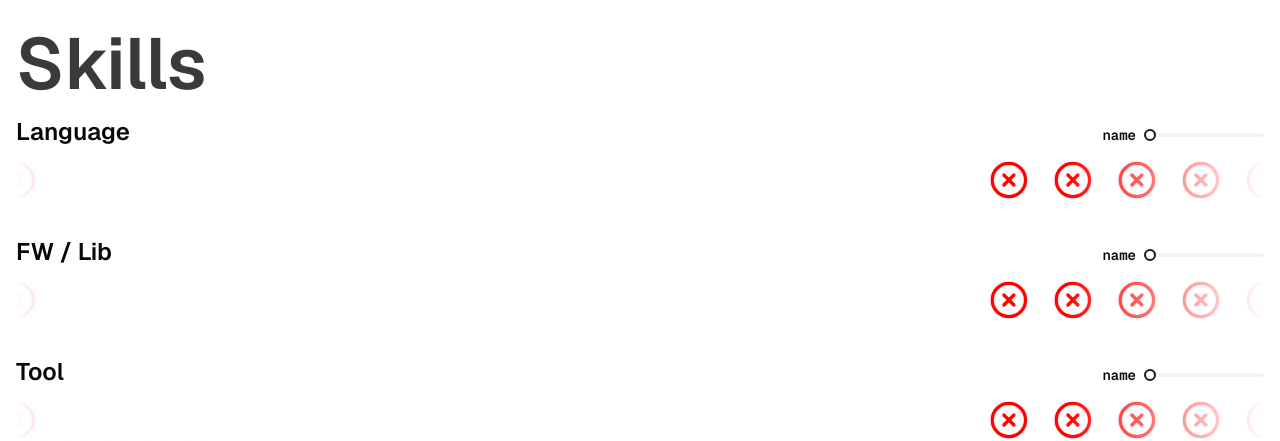
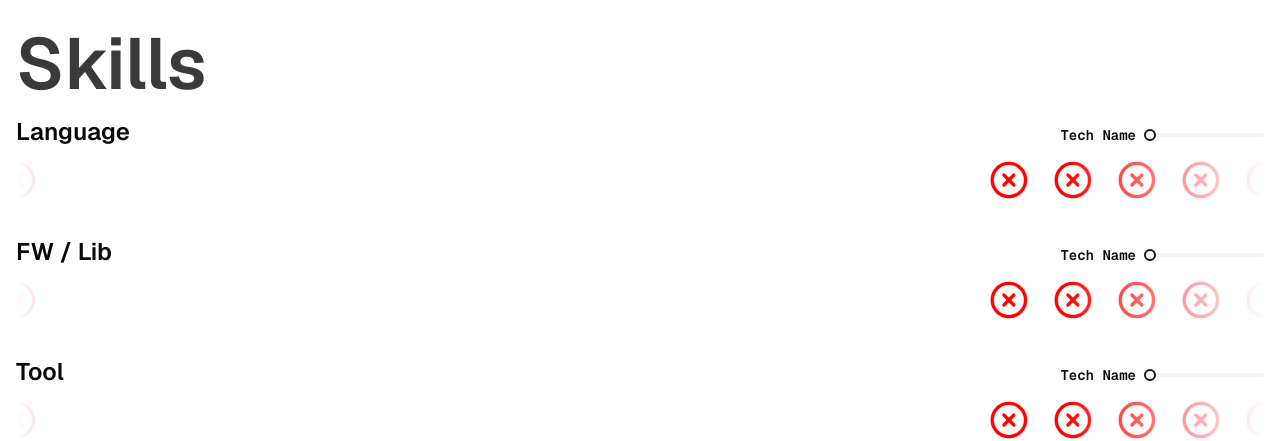
Before and after one commit to 273Do/NewPortfolio, a Next.js app: page / in a window 1280 px wide. Shown: the part 1200-1641 px from the top of the page. Built offline with nearby package versions, Linux system fonts and the light colour scheme.

Commit message:
🩹 Marqueeの簡単な修正を行いました。

```diff
--- a/app/layout.tsx
+++ b/app/layout.tsx
@@ -1,5 +1,5 @@
 import { ThemeProvider } from "@/components/theme-provider";
-import { ReactLenis, useLenis } from "lenis/react";
+import { ReactLenis } from "lenis/react";
 import type { Metadata } from "next";
 import { Geist, Geist_Mono } from "next/font/google";
 import "./globals.css";
--- a/features/Marquee/Marquee.tsx
+++ b/features/Marquee/Marquee.tsx
@@ -9,7 +9,8 @@ import { CircleX } from "lucide-react";
 import { useState } from "react";
 
 interface TechIconData {
-  name: string;
+  tool_name: string;
+  icon_name: string;
   level: number;
 }
 
@@ -18,7 +19,8 @@ const MarqueeWidget = ({
   techData,
 }: { title: string; techData: TechIconData[] }) => {
   const [techItem, setTehItem] = useState<TechIconData>({
-    name: "name",
+    tool_name: "Tech Name",
+    icon_name: "",
     level: 0,
   });
 
@@ -28,8 +30,7 @@ const MarqueeWidget = ({
         <div className="flex items-baseline justify-between">
           <p className="text-2xl">{title}</p>
           <div className="flex flex-row items-center gap-2">
-            <p className="font-mono text-sm ">{techItem.name}</p>
-            {/* <div className="h-1 w-30 bg-muted-foreground" /> */}
+            <p className="font-mono text-sm ">{techItem.tool_name}</p>
             <Slider
               defaultValue={[techItem.level]}
               value={[techItem.level]}
@@ -43,17 +44,17 @@ const MarqueeWidget = ({
         <Marquee
           gradient
           gradientColor="var(--background)"
-          className="text-muted-foreground py-3 items-center"
+          className="items-center py-3 text-muted-foreground"
           loop={0}
         >
           {techData.map((icon: TechIconData) => {
             const IconComponent = (
               Icons as unknown as Record<string, React.ComponentType>
-            )[`Si${icon.name}`];
+            )[`Si${icon.icon_name}`];
 
             if (typeof IconComponent === "undefined")
               return (
-                <div key={icon.name} className="px-3">
+                <div key={icon.tool_name} className="px-3">
                   <Slot className="h-10 w-full">
                     <CircleX color="red" />
                   </Slot>
@@ -62,12 +63,12 @@ const MarqueeWidget = ({
             return (
               // biome-ignore lint/a11y/useKeyWithClickEvents: <explanation>
               <div
-                key={icon.name}
+                key={icon.tool_name}
                 className="px-3"
                 onClick={() => setTehItem(icon)}
               >
                 <Slot
-                  className={`${icon.name === techItem.name ? "text-primary scale-120" : ""} duration-200 h-10 hover:cursor-pointer hover:scale-120 w-full`}
+                  className={`${icon.tool_name === techItem.tool_name ? "scale-120 text-primary" : ""} h-10 w-full duration-200 hover:scale-120 hover:cursor-pointer`}
                 >
                   <IconComponent />
                 </Slot>
--- a/features/main/components/Profile/Profile.tsx
+++ b/features/main/components/Profile/Profile.tsx
@@ -10,7 +10,7 @@ const Profile = () => {
         <div className="flex items-start gap-6">
           <Image
             src={MyImg}
-            className="aspect-square min-w-72 grayscale"
+            className="aspect-square min-w-72 grayscale duration-400 hover:grayscale-0"
             alt="myimg"
             width={300}
             height={100}
--- a/features/main/components/Skills/Skills.tsx
+++ b/features/main/components/Skills/Skills.tsx
@@ -1,11 +1,11 @@
 import MarqueeWidget from "../../../Marquee/Marquee";
 
 const techData = [
-  { name: "Typescript", level: 4 },
-  { name: "Javascript", level: 1 },
-  { name: "React", level: 2 },
-  { name: "Nextdotjs", level: 5 },
-  { name: "Tailwindcss", level: 3 },
+  { tool_name: "Typescript", icon_name: "Typescript", level: 4 },
+  { tool_name: "Javascript", icon_name: "Javascript", level: 1 },
+  { tool_name: "React", icon_name: "React", level: 2 },
+  { tool_name: "Next.js", icon_name: "Nextdotjs", level: 5 },
+  { tool_name: "TailwindCSS", icon_name: "Tailwindcss", level: 3 },
 ];
 
 const Skills = () => {
```
